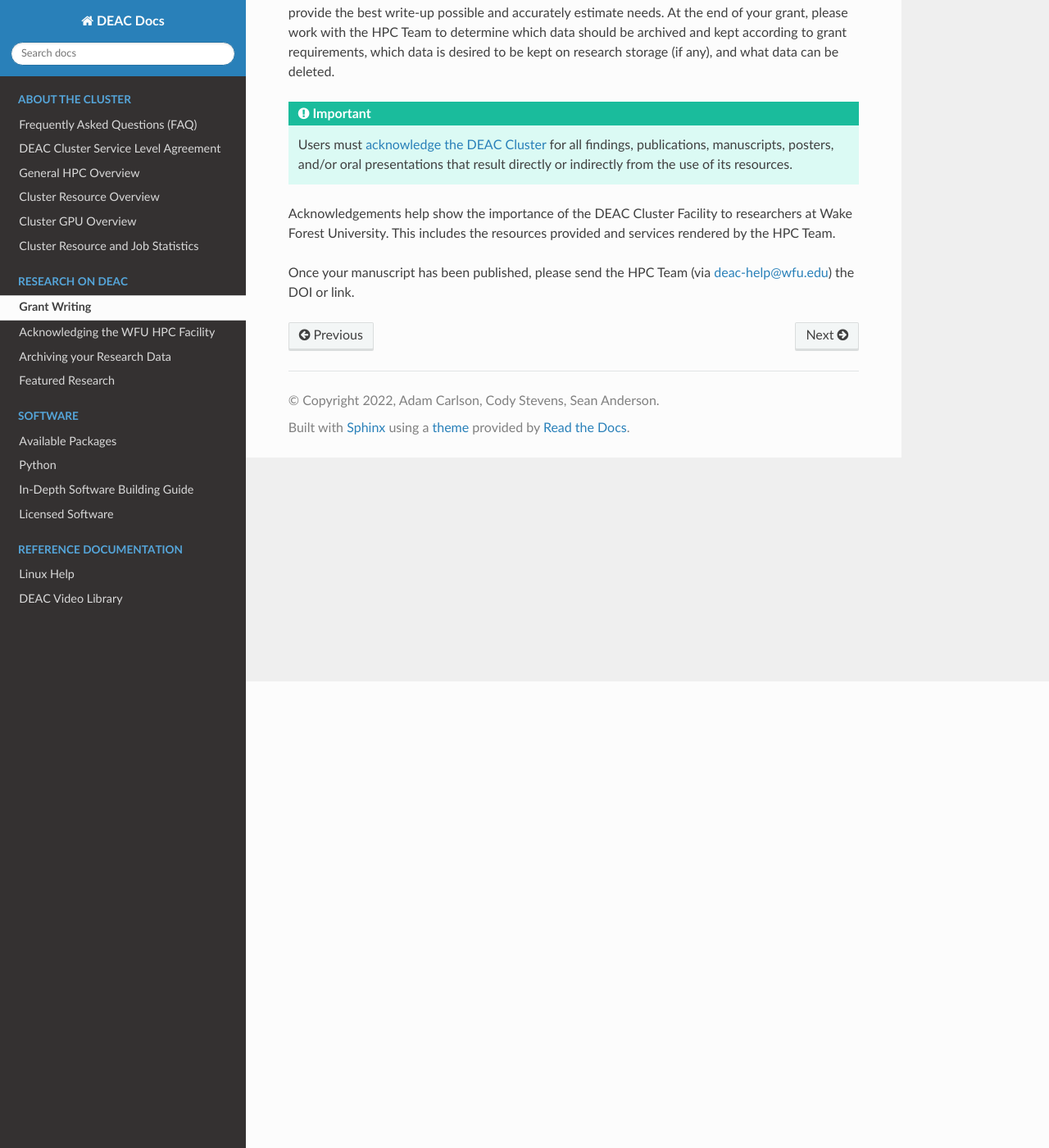
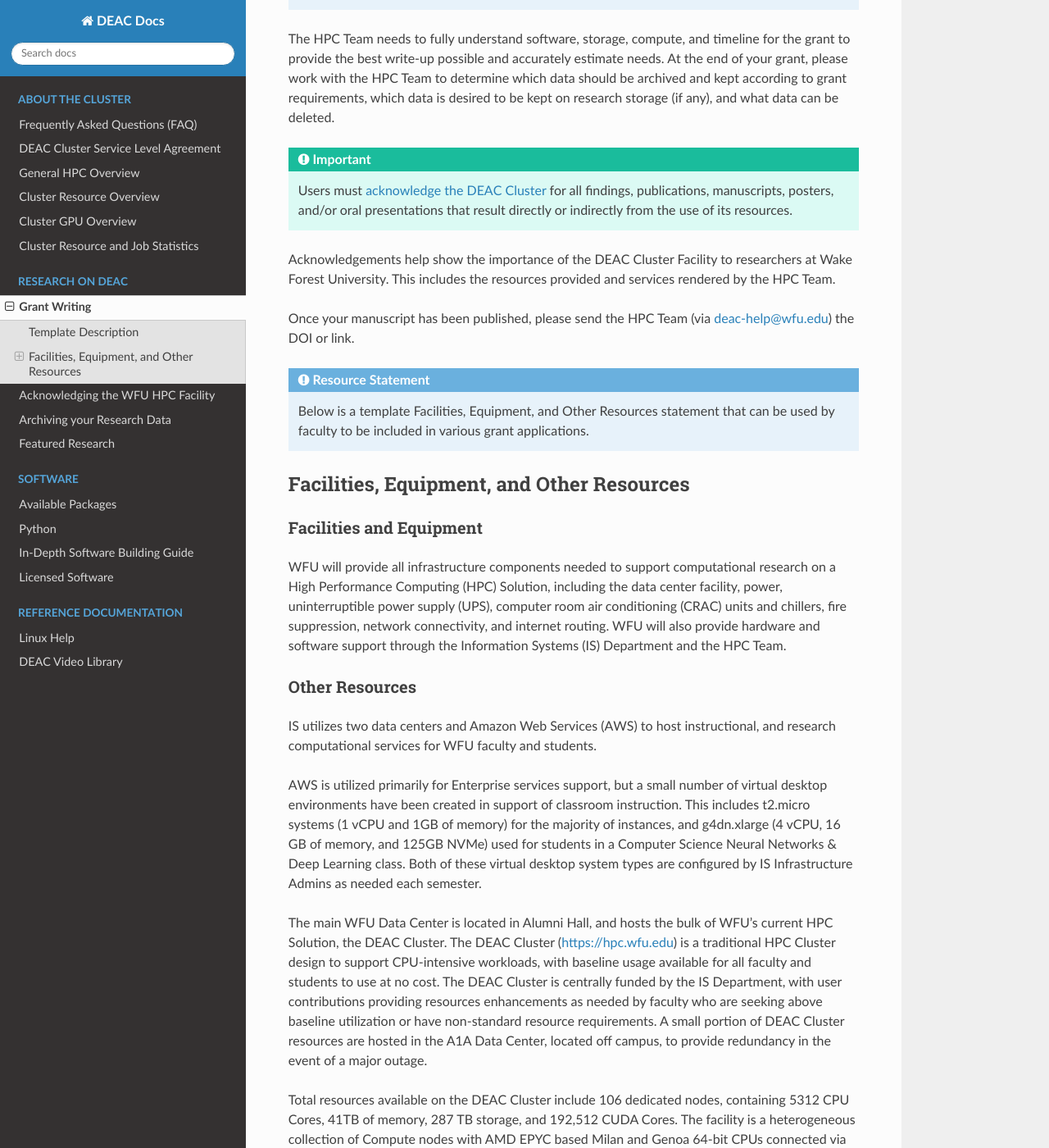
Before and after one commit to WFU-HPC/deac-docs, a Sphinx documentation site: the page built from source/research-grant_writing.rst, in a window 1280 px wide and 1400 px high, scrolled down 569 px. Shown: the whole window at 82% size. Built offline with Sphinx 7.4.7 and the Read the Docs theme 3.1.0, drawn with Linux system fonts in a browser that asks for light colours; some of the changed text lies outside the part shown.

Commit message:
Updating grant writing section to include FEaOR

```diff
--- a/source/research-grant_writing.rst
+++ b/source/research-grant_writing.rst
@@ -4,13 +4,18 @@
 Grant Writing
 =============
 
+.. _sec.grant_writing.template:
+
 No grant application is the same and therefore no single description can be best fit each proposal. Below is a general template two liner description, however, the HPC Team would prefer all faculty contact the HPC team at deac-help@wfu.edu before submitting a grant that will utilize the DEAC Cluster.
+
+Template Description
+====================
 
 .. admonition:: Template Description
 
      The WFU DEAC Cluster Facility is a centrally managed, University supported,
      high performance computing environment containing over 5,000 processors,
-     40TB of memory, 32 GPUs, and 287TB of disk storage jointly funded by faculty
+     40TB of memory, 36 GPUs, and 287TB of disk storage jointly funded by faculty
      research grant awards and the University. The cluster supports faculty from
      16 departments, including: Biomed, Business, Chemistry, Computer Science,
      Engineering, and Physics. All grant contributions are applied as a service
@@ -26,6 +31,34 @@ The HPC Team needs to fully understand software, storage, compute, and timeline
 Acknowledgements help show the importance of the DEAC Cluster Facility to researchers at Wake Forest University. This includes the resources provided and services rendered by the HPC Team.
 
 Once your manuscript has been published, please send the HPC Team (via deac-help@wfu.edu) the DOI or link.
+
+
+.. _sec.grant_writing.feor:
+
+.. admonition:: Resource Statement
+
+    Below is a template Facilities, Equipment, and Other Resources statement that can be used by faculty to be included in various grant applications.
+
+Facilities, Equipment, and Other Resources
+==========================================
+
+------------------------
+Facilities and Equipment
+------------------------
+WFU will provide all infrastructure components needed to support computational research on a High Performance Computing (HPC) Solution, including the data center facility, power, uninterruptible power supply (UPS), computer room air conditioning (CRAC) units and chillers, fire suppression, network connectivity, and internet routing. WFU will also provide hardware and software support through the Information Systems (IS) Department and the HPC Team.
+
+---------------
+Other Resources
+---------------
+IS utilizes two data centers and Amazon Web Services (AWS) to host instructional, and research computational services for WFU faculty and students.
+
+AWS is utilized primarily for Enterprise services support, but a small number of virtual desktop environments have been created in support of classroom instruction. This includes t2.micro systems (1 vCPU and 1GB of memory) for the majority of instances, and g4dn.xlarge (4 vCPU, 16 GB of memory, and 125GB NVMe) used for students in a Computer Science Neural Networks & Deep Learning class. Both of these virtual desktop system types are configured by IS Infrastructure Admins as needed each semester.
+
+The main WFU Data Center is located in Alumni Hall, and hosts the bulk of WFU’s current HPC Solution, the DEAC Cluster. The DEAC Cluster (https://hpc.wfu.edu) is a traditional HPC Cluster design to support CPU-intensive workloads, with baseline usage available for all faculty and students to use at no cost. The DEAC Cluster is centrally funded by the IS Department, with user contributions providing resources enhancements as needed by faculty who are seeking above baseline utilization or have non-standard resource requirements. A small portion of DEAC Cluster resources are hosted in the A1A Data Center, located off campus, to provide redundancy in the event of a major outage.
+
+Total resources available on the DEAC Cluster include 106 dedicated nodes, containing 5312 CPU Cores, 41TB of memory, 287 TB storage, and 192,512 CUDA Cores. The facility is a heterogeneous collection of Compute nodes with AMD EPYC based Milan and Genoa 64-bit CPUs connected via 25GB Ethernet, as well as older Compute Nodes with Intel Xeon based Cascade Lake 64-bit CPUs contained within a 10G connected Cisco Unified Computing System (UCS). 7 GPU nodes contain all CUDA cores from a mix of 36 GPUs Cards, including V100s, A100s (40GB & 80GB), and L40Ss. The cluster storage environment consists primarily of a NetApp AFF A300 storage array, hosting over 287 TB of shared storage via NFS; and an unlimited AWS cloud-based archive. Each storage path is available via 10-gigabit Ethernet from redundant connections; volume configuration follows best practices to provide the utmost reliability, availability, and security to users. Additionally, every node contains at least 2TB of local, temporary scratch space to assist with higher IO throughput.
+
+All DEAC Cluster resources are managed and maintained by the WFU HPC Team, with facility, network, and data center teams providing additional support as needed. Faculty and student users of DEAC Cluster resources are supported by the HPC Team. All DEAC Cluster compute resources are accessible via https through a web portal and/or SSH to three user-facing login nodes, where users submit jobs to run via the SLURM Workload Manager. Research storage is designed with department based root directories, and correlating research groups paths underneath. The HPC Team controls access to research group members and path permissions, making modifications to membership only after receiving research group advisor written permission via email. Users conduct all research from their research group paths, with all correlating research related source data, scripts, and output stored within.
 
 
 .. .. #############################################################################
```
